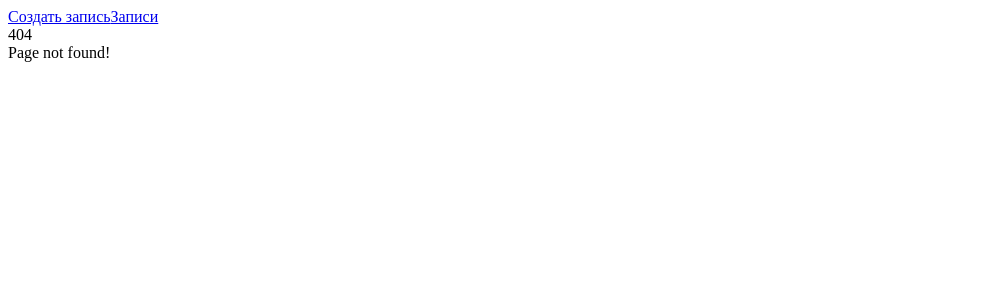
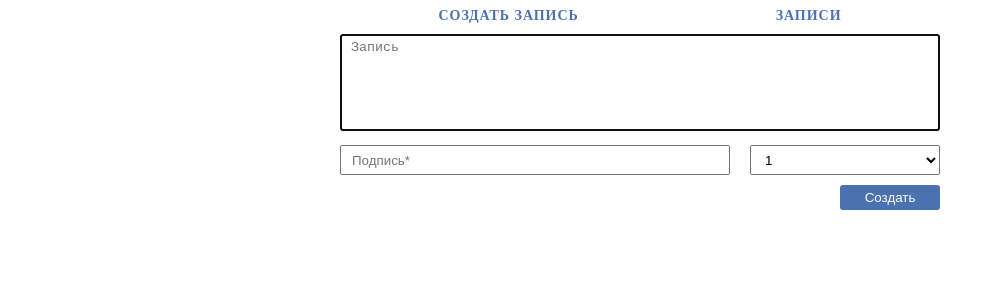
Before and after one commit to Dallmad/testProj, a React app: page /#/create-note in a window 1280 px wide. Before the commit this address led to /#/404. Shown: the top 300 px of the page, without its empty margins (0-995 px from the left). Built offline with nearby package versions, Linux system fonts and the light colour scheme; the HTML template or start-up script is replaced by a standard one.

Commit message:
Add style for CreateNotePage.tsx and header and app in general

```diff
--- a/package.json
+++ b/package.json
@@ -25,18 +25,20 @@
     "@babel/preset-react": "^7.12.13",
     "@babel/preset-typescript": "^7.12.17",
     "@hot-loader/react-dom": "^17.0.1",
+    "@types/axios": "^0.14.0",
     "@types/react": "^17.0.2",
     "@types/react-dom": "^17.0.1",
     "@types/react-redux": "^7.1.16",
-    "@types/axios": "^0.14.0",
     "@types/react-router-dom": "^5.3.3",
     "@types/redux-thunk": "^2.1.0",
+    "@types/uuid": "^8.3.4",
     "babel-loader": "^8.2.2",
     "css-loader": "^5.0.2",
     "style-loader": "^2.0.0",
     "typescript": "^4.1.5",
     "webpack": "^5.23.0",
     "webpack-cli": "^4.5.0",
-    "webpack-dev-server": "^3.11.2"
+    "webpack-dev-server": "^3.11.2",
+    "uuid": "^8.3.2"
   }
 }
--- a/src/App.css
+++ b/src/App.css
@@ -1,4 +1,7 @@
-h1 {
-    color: black;
-    font-size: 39px;
+.app {
+    display: flex;
+    flex-direction: column;
+    align-items: center;
+    justify-content: center;
+    min-width: 600px;
 }
--- a/src/App.tsx
+++ b/src/App.tsx
@@ -7,7 +7,7 @@ import {AppRoutes} from './features/Routes/Routes';
 export const App = () => {
 
     return (
-        <div>
+        <div className={'app'}>
             <Header/>
             <AppRoutes/>
         </div>
--- a/src/features/CreateEntryPage/CreateEntryPage.tsx
+++ /dev/null
@@ -1,10 +0,0 @@
-import React from 'react'
-
-export const CreateEntryPage = () => {
-
-    return (
-        <div>
-            Создать запись
-        </div>
-    )
-}
--- /dev/null
+++ b/src/features/CreateNotePage/CreateNotePage.css
@@ -0,0 +1,57 @@
+.form {
+    display: flex;
+    flex-direction: column;
+    justify-content: center;
+    align-items: center;
+    margin-top: 10px;
+}
+
+.text {
+    width: 600px;
+    box-sizing: border-box;
+    padding: 5px 0 0 10px;
+    overflow: hidden;
+    resize: none;
+}
+
+.sign_container {
+    display: flex;
+    flex-direction: row;
+    justify-content: center;
+    height: 30px;
+    margin: 10px 0;
+}
+
+.input {
+    width: 390px;
+    margin-right: 20px;
+    height: 100%;
+    box-sizing: border-box;
+    padding-left: 10px;
+}
+
+.select {
+    min-width: 190px;
+    height: 100%;
+    padding-left: 10px;
+}
+
+.button {
+    width: 100px;
+    height: 25px;
+    background-color: #4a71b0;
+    color: white;
+    right: 0;
+    border: none;
+    border-radius: 3px;
+    margin-left: 500px;
+    cursor: pointer;
+}
+.button:hover {
+    background-color: #7492be;
+    transition: 0.5s;
+}
+.button:active {
+    background-color: #0c0c18;
+    transition: 0.2s;
+}
--- /dev/null
+++ b/src/features/CreateNotePage/CreateNotePage.tsx
@@ -0,0 +1,81 @@
+import React, {ChangeEvent, FormEvent, useState} from 'react'
+import {v1} from 'uuid'
+import './CreateNotePage.css'
+
+export const CreateNotePage = () => {
+
+    const [inputValues, setInputValue] = useState<InputValuesType>({
+        id: v1(),
+        text: '',
+        sign: '',
+        tz: '',
+        date: ''
+    })
+
+    type InputValuesType = {
+        id: string
+        text: string
+        sign: string
+        tz: string
+        date: string
+    }
+
+    const handleChange = (e: ChangeEvent<HTMLInputElement> | ChangeEvent<HTMLTextAreaElement>) => {
+        const {name, value} = e.target
+        setInputValue({...inputValues, [name]: value})
+    }
+    const handleSubmit = (e: FormEvent<HTMLFormElement>) => {
+        //dispatch(createUserTC(inputValues))
+        e.preventDefault()
+    }
+
+    return (
+        <div>
+            <form
+                id="CreateEntryForm"
+                onSubmit={handleSubmit}
+                className={'form'}
+            >
+                <div>
+                    <textarea
+                        rows={6}
+                        className={'text'}
+                        placeholder={'Запись'}
+                        name={'text'}
+                        value={inputValues.text}
+                        onChange={(e) => handleChange(e)}
+                        autoFocus
+                    />
+                </div>
+                <div className={'sign_container'}>
+                    <div>
+                        <input
+                            placeholder={'Подпись*'}
+                            className={'input'}
+                            name={'sign'}
+                            value={inputValues.sign}
+                            onChange={(e) => handleChange(e)}
+                        />
+                    </div>
+                    <div>
+                        <select
+                            className={'select'}
+                            name="nationality"
+                            //onChange={(e) => handleChange(e)}
+                        >
+                            <option>1</option>
+                            <option>2</option>
+                            <option>3</option>
+                            {/*{nationalityDate.map((o, i) => (<option key={o + i} value={o}>{o}</option>))}*/}
+                        </select>
+                    </div>
+                </div>
+
+                <button type="submit" className={'button'}>
+                    Создать
+                </button>
+
+            </form>
+        </div>
+    )
+}
--- /dev/null
+++ b/src/features/Header/Header.css
@@ -0,0 +1,14 @@
+.container {
+    display: flex;
+    flex-direction: row;
+    justify-content: space-around;
+    width: 600px;
+}
+.link {
+    text-decoration: none;
+    color: #4a71b0;
+    font-size: 14px;
+    font-weight: 600;
+    letter-spacing: 1px;
+    line-height: 16px;
+}
--- a/src/features/Header/Header.tsx
+++ b/src/features/Header/Header.tsx
@@ -1,13 +1,15 @@
 import React from 'react'
 import { NavLink } from 'react-router-dom'
 import {PATH} from '../Routes/Routes'
+import './Header.css'
+
 
 export const Header = () => {
 
     return (
-        <div>
-            <NavLink to={PATH.CREATE_ENTRY}>Создать запись</NavLink>
-            <NavLink to={PATH.ENTRIES}>Записи</NavLink>
+        <div className={'container'}>
+            <NavLink to={PATH.CREATE_NOTE} className={'link'}>СОЗДАТЬ ЗАПИСЬ</NavLink>
+            <NavLink to={PATH.NOTES} className={'link'}>ЗАПИСИ</NavLink>
         </div>
     )
 }
--- a/src/features/EntriesPage/EntriesPage.tsx
+++ b/src/features/NotesPage/NotesPage.tsx
@@ -1,6 +1,6 @@
 import React from 'react'
 
-export const EntriesPage = () => {
+export const NotesPage = () => {
 
     return (
         <div>
--- a/src/features/Routes/Routes.tsx
+++ b/src/features/Routes/Routes.tsx
@@ -1,12 +1,12 @@
 import React from 'react'
 import {Navigate, Route, Routes} from 'react-router-dom'
-import {Error404} from '../ErrorPage/Error404';
-import {EntriesPage} from '../EntriesPage/EntriesPage';
-import {CreateEntryPage} from '../CreateEntryPage/CreateEntryPage';
+import {Error404} from '../ErrorPage/Error404'
+import {CreateNotePage} from '../CreateNotePage/CreateNotePage'
+import {NotesPage} from '../NotesPage/NotesPage'
 
 export const PATH = {
-    CREATE_ENTRY:'/create-entry',
-    ENTRIES:'/entries',
+    CREATE_NOTE:'/create-note',
+    NOTES:'/notes',
     ERROR404: '/404',
 }
 
@@ -15,9 +15,9 @@ export const AppRoutes = () => {
     return (
         <div>
             <Routes>
-                <Route path='/' element={<Navigate to={PATH.CREATE_ENTRY}/>}/>
-                <Route path={PATH.CREATE_ENTRY} element={<CreateEntryPage/>}/>
-                <Route path={PATH.ENTRIES} element={<EntriesPage/>}/>
+                <Route path='/' element={<Navigate to={PATH.CREATE_NOTE}/>}/>
+                <Route path={PATH.CREATE_NOTE} element={<CreateNotePage/>}/>
+                <Route path={PATH.NOTES} element={<NotesPage/>}/>
                 <Route path={PATH.ERROR404} element={<Error404/>}/>
                 <Route path={'*'} element={<Navigate to={PATH.ERROR404}/>}/>
             </Routes>
--- a/src/index.tsx
+++ b/src/index.tsx
@@ -10,6 +10,5 @@ ReactDOM.render(
         <Provider store={store}>
             <App/>
         </Provider>
-    </HashRouter>
-    ,
+    </HashRouter>,
     document.getElementById('root'))
```
Also changed, not shown: 1 other file (tests, documents, lock files or other folders).
